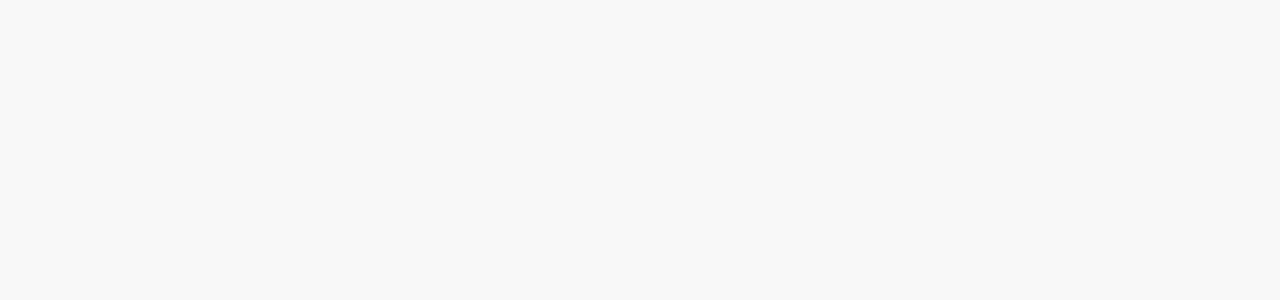
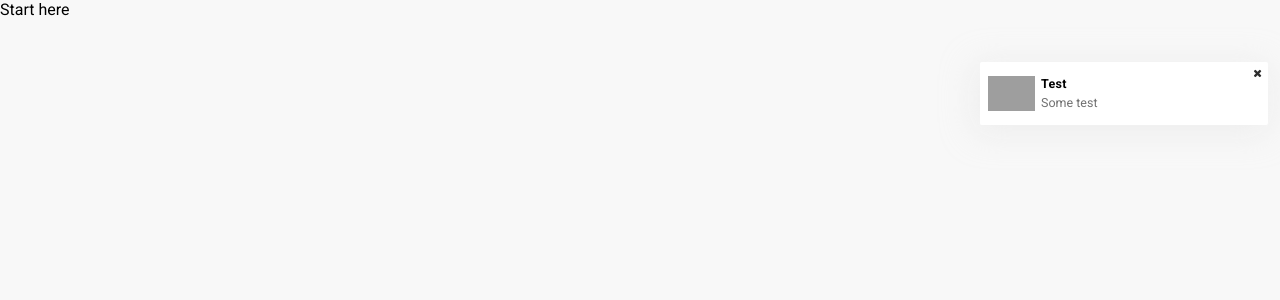
Before and after one commit to aakashgupta96/LoanSchemeManagementAngular, an Angular app: page / in a window 1280 px wide. Shown: the top 300 px of the page. Built offline with nearby package versions, Linux system fonts and the light colour scheme; grey boxes are pictures that could not be loaded.

Commit message:
notif setup

```diff
--- a/src/app/app.component.html
+++ b/src/app/app.component.html
@@ -1,5 +1,4 @@
 Start here
-<mat-tab-group>
-  <mat-tab label="Tab 1">Content 1</mat-tab>
-  <mat-tab label="Tab 2">Content 2</mat-tab>
-</mat-tab-group>
+<div id="page-notifications">
+  <app-notification-container [verticalPosition]="'top'" [horizontalPosition]="'right'"></app-notification-container>
+</div>
--- a/src/app/app.component.ts
+++ b/src/app/app.component.ts
@@ -1,10 +1,29 @@
-import { Component } from '@angular/core';
+import {Component, OnInit} from '@angular/core';
+import {NotificationBuilder} from "./misc/notification/notification.builder";
+import {LoanAppNotificationType} from "./models/loan-app-notification.model";
+import {NotificationService} from "./services/notificaton.service";
 
 @Component({
   selector: 'app-root',
   templateUrl: './app.component.html',
   styleUrls: ['./app.component.css']
 })
-export class AppComponent {
+export class AppComponent implements OnInit{
   title = 'app';
+
+  constructor(private notificationService: NotificationService) {
+  }
+
+  ngOnInit() {
+    console.log("start")
+    let newNotification = new NotificationBuilder()
+      .title('Test')
+      .message('Some test')
+      .showClose(true)
+      .timeout(50000)
+      .type(LoanAppNotificationType.SUCCESS)
+      .build();
+
+    this.notificationService.showNotification(newNotification);
+  }
 }
--- /dev/null
+++ b/src/app/components/notification-container/notification-container.component.html
@@ -0,0 +1,4 @@
+<div id="notification-container" class="{{verticalPosition}} {{horizontalPosition}}">
+  <app-notification *ngFor="let notification of notifications" [notification]="notification"
+                    (notificationExpired)="showPendingNotification()"></app-notification>
+</div>
--- /dev/null
+++ b/src/app/components/notification-container/notification-container.component.scss
@@ -0,0 +1,26 @@
+#notification-container {
+  position: fixed;
+  width: 260px;
+  z-index: 9999;
+}
+
+.top {
+  top: 62px;
+}
+
+.bottom {
+  bottom: 150px;
+}
+
+.left {
+  left: 100px;
+}
+
+.right {
+  right: 40px;
+}
+
+.center {
+  left: 50%;
+  transform: translate(0%, -50%);
+}
--- /dev/null
+++ b/src/app/components/notification-container/notification-container.component.ts
@@ -0,0 +1,55 @@
+import {Component, Input, OnInit} from '@angular/core';
+import {isNullOrUndefined} from "util";
+import {LoanAppNotification} from "../../models/loan-app-notification.model";
+import {NotificationService} from "../../services/notificaton.service";
+
+
+@Component({
+  selector: 'app-notification-container',
+  templateUrl: './notification-container.component.html',
+  styleUrls: ['./notification-container.component.scss']
+})
+export class NotificationContainerComponent implements OnInit {
+
+  notifications: LoanAppNotification[];
+  pendingNotifications: LoanAppNotification[];
+  visibleNotificationsCount = 0;
+  @Input() verticalPosition;
+  @Input() horizontalPosition;
+
+  constructor(private notificationService: NotificationService) {
+  }
+
+  ngOnInit() {
+    if (isNullOrUndefined(this.pendingNotifications)) {
+      this.pendingNotifications = [];
+    }
+    this.notifications = [];
+
+    this.notificationService.notificationSource.subscribe(
+      notification => {
+        if (!isNullOrUndefined(notification)) {
+          if (this.visibleNotificationsCount < 4) {
+            this.visibleNotificationsCount += 1;
+            this.notifications.push(notification);
+          } else {
+            this.pendingNotifications.push(notification);
+          }
+        }
+      }
+    )
+  }
+
+  showPendingNotification() {
+    if (this.visibleNotificationsCount > 0) {
+      this.visibleNotificationsCount -= 1;
+    }
+    if (this.pendingNotifications.length > 0) {
+      if (this.visibleNotificationsCount < 4) {
+        let pNotification = this.pendingNotifications.splice(0, 1)[0];
+        this.notifications.push(pNotification);
+        this.visibleNotificationsCount += 1;
+      }
+    }
+  }
+}
--- /dev/null
+++ b/src/app/components/notification-container/notification/notification.component.html
@@ -0,0 +1,21 @@
+<div class="animated fadeInRight">
+  <div id="notification" *ngIf="display" class="{{notificationTypes[notification.type]}}">
+    <div class="notification-box">
+      <div class="notification-content">
+        <div class="notification-icon">
+          <img src="{{notification.icon_link}}">
+        </div>
+        <div class="notification-text">
+          <div class="notification-title">
+            <p>{{notification.title}}</p>
+          </div>
+          <div *ngIf="notification.message" class="notification-message">
+            <p>{{notification.message}}</p>
+          </div>
+        </div>
+      </div>
+      <div class="notification-close-button" *ngIf="notification.showClose" (click)="close()"><i
+        class="fa fa-close"></i></div>
+    </div>
+  </div>
+</div>
--- /dev/null
+++ b/src/app/components/notification-container/notification/notification.component.scss
@@ -0,0 +1,85 @@
+* {
+  -webkit-font-smoothing: antialiased;
+}
+
+#notification {
+  width: 100%;
+  padding: 14px;
+  background-color: rgba(255, 255, 255, 0.92);
+  cursor: pointer;
+  font-family: 'Roboto', sans-serif;
+  box-shadow: -3px 5px 33px 4px rgba(219, 219, 219, 0.34);
+  margin-bottom: 8px;
+  border-radius: 2px;
+
+  .notification-box {
+    position: relative;
+
+    .notification-icon {
+      margin-right: 12px;
+      display: flex;
+      justify-content: center;
+      align-items: center;
+      img {
+        height: 35px;
+      }
+    }
+
+    .notification-image {
+      width: 100%;
+      margin-bottom: 5px;
+      img {
+        width: 100%;
+      }
+    }
+
+    .notification-content {
+      display: flex;
+      flex-direction: row;
+
+      .notification-icon {
+        width: 35px;
+        height: 35px;
+        border-radius: 50%;
+        background: #e6e6e6;
+      }
+
+      .notification-text {
+        width: 90%;
+      }
+    }
+
+    .notification-title {
+      font-size: 12.5px;
+      font-weight: 600;
+      text-align: left;
+      letter-spacing: 0.28px;
+
+    }
+
+    .notification-message {
+      font-size: 12.5px;
+      text-align: left;
+      color: #717171;
+      padding-top: 4px;
+    }
+
+    .notification-close-button {
+      box-sizing: border-box;
+      position: absolute;
+      top: 0;
+      right: 0;
+      color: orangered;
+      font-size: 11px;
+      border-radius: 50%;
+      padding: 3px 5px;
+    }
+  }
+
+  .fa-close {
+    color: #2e2e2e;
+    position: absolute;
+    top: -8px;
+    right: -8px;
+  }
+}
--- /dev/null
+++ b/src/app/components/notification-container/notification/notification.component.ts
@@ -0,0 +1,39 @@
+import {Component, EventEmitter, Input, OnInit, Output} from '@angular/core';
+import {isNullOrUndefined} from "util";
+import {LoanAppNotification, LoanAppNotificationType} from "../../../models/loan-app-notification.model";
+
+@Component({
+  selector: 'app-notification',
+  templateUrl: './notification.component.html',
+  styleUrls: ['./notification.component.scss']
+})
+export class NotificationComponent implements OnInit {
+
+  @Input() notification: LoanAppNotification;
+  display = true;
+  notificationTypes = LoanAppNotificationType;
+  @Output() notificationExpired = new EventEmitter;
+
+  constructor() {
+  }
+
+  ngOnInit() {
+    this.removeAfterInterval();
+  }
+
+  removeAfterInterval() {
+    if (!isNullOrUndefined(this.notification.timeout)) {
+      setTimeout(() => {
+        if (this.display) {
+          this.notificationExpired.emit();
+        }
+        this.display = false;
+      }, this.notification.timeout);
+    }
+  }
+
+  close() {
+    this.display = false;
+    this.notificationExpired.emit();
+  }
+}
```
Also changed, not shown: src/app/app.module.ts (+6 -2 lines).
